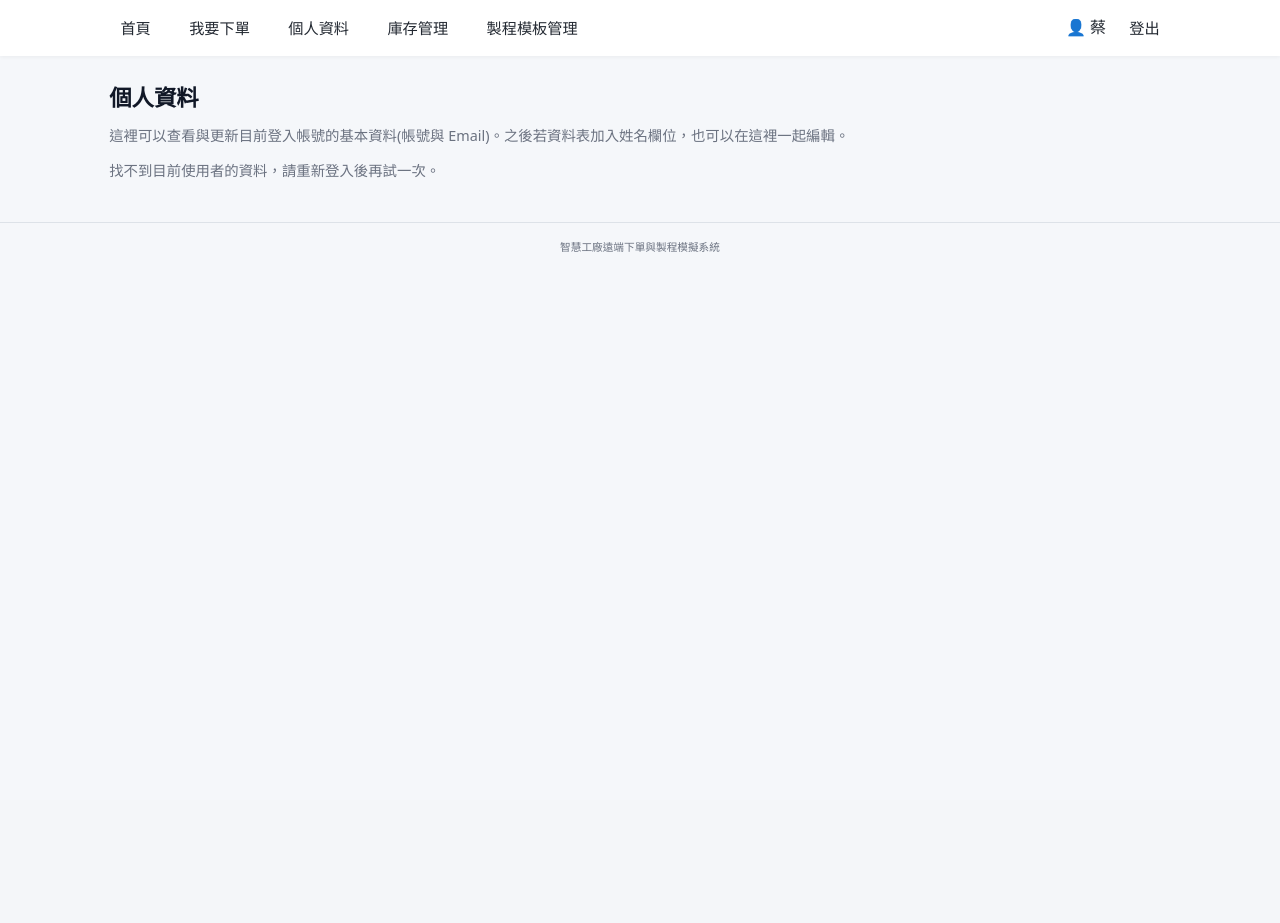
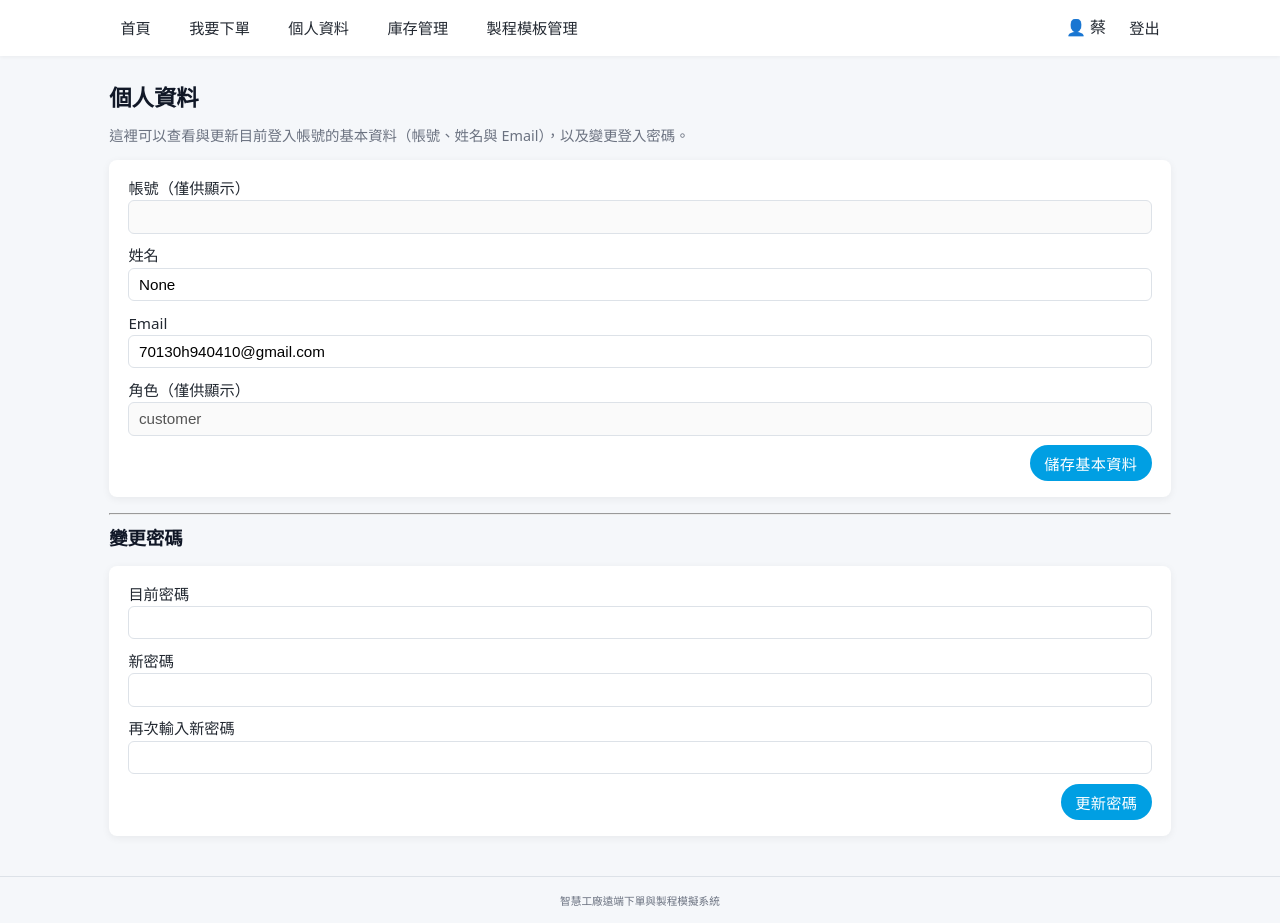
Before and after one commit to 70130H940410/Festo, a Flask app: page /profile in a window 1280 px wide. Before the commit the page ends 252 px from the top, so only its background shows below. Run offline with Flask 3, Linux system fonts and the light colour scheme; a user stored in the database is signed in; data comes from the database, SQL or seed files in the repository; both versions use the stored data as it was after the commit.

Commit message:
修正登入bug

```diff
--- a/shopping_website/templates/user/profile.html
+++ b/shopping_website/templates/user/profile.html
@@ -5,7 +5,7 @@
 {% block content %}
 <h2>個人資料</h2>
 <p class="text-muted">
-  這裡可以查看與更新目前登入帳號的基本資料(帳號與 Email)。之後若資料表加入姓名欄位，也可以在這裡一起編輯。
+  這裡可以查看與更新目前登入帳號的基本資料（帳號、姓名與 Email），以及變更登入密碼。
 </p>
 
 {% if error_message %}
@@ -20,30 +20,61 @@
   </div>
 {% endif %}
 
-{% if profile %}
-<form method="post">
+{# ✅ 這裡改成用 user，而不是 profile #}
+{% if user %}
+  <!-- 基本資料表單 -->
+  <form method="post" class="mb-3">
+    <input type="hidden" name="action" value="update_profile">
+
     <label>
-    帳號
-    <input type="text" name="account" value="{{ profile['account'] }}" required>
+      帳號（僅供顯示）
+      <input type="text" value="{{ user['username'] }}" disabled>
+    </label>
+
+    <label>
+      姓名
+      <input type="text" name="full_name" value="{{ user['full_name'] }}">
     </label>
 
     <label>
       Email
-    <input type="email" name="email" value="{{ profile['email'] or '' }}">
+      <input type="email" name="email" value="{{ user['email'] or '' }}">
     </label>
 
     <label>
       角色（僅供顯示）
-    <input type="text" value="{{ profile['role'] }}" disabled>
+      <input type="text" value="{{ user['role'] }}" disabled>
+    </label>
+
+    <div class="mt-2 text-right">
+      <button type="submit">儲存基本資料</button>
+    </div>
+  </form>
+
+  <hr>
+
+  <!-- 變更密碼表單 -->
+  <h3>變更密碼</h3>
+  <form method="post">
+    <input type="hidden" name="action" value="change_password">
+
+    <label>
+      目前密碼
+      <input type="password" name="current_password" required>
     </label>
 
     <label>
-    工廠負責人金鑰（僅供顯示）
-    <input type="text" value="{{ profile['registration_key'] or '' }}" disabled>
+      新密碼
+      <input type="password" name="new_password" required>
+    </label>
+
+    <label>
+      再次輸入新密碼
+      <input type="password" name="new_password_confirm" required>
     </label>
 
     <div class="mt-2 text-right">
-    <button type="submit">儲存變更</button>
+      <button type="submit">更新密碼</button>
     </div>
   </form>
 {% else %}
```
Also changed, not shown: shopping_website/database/User_Data.db. Lines whose indentation alone changed are shown as unchanged.
